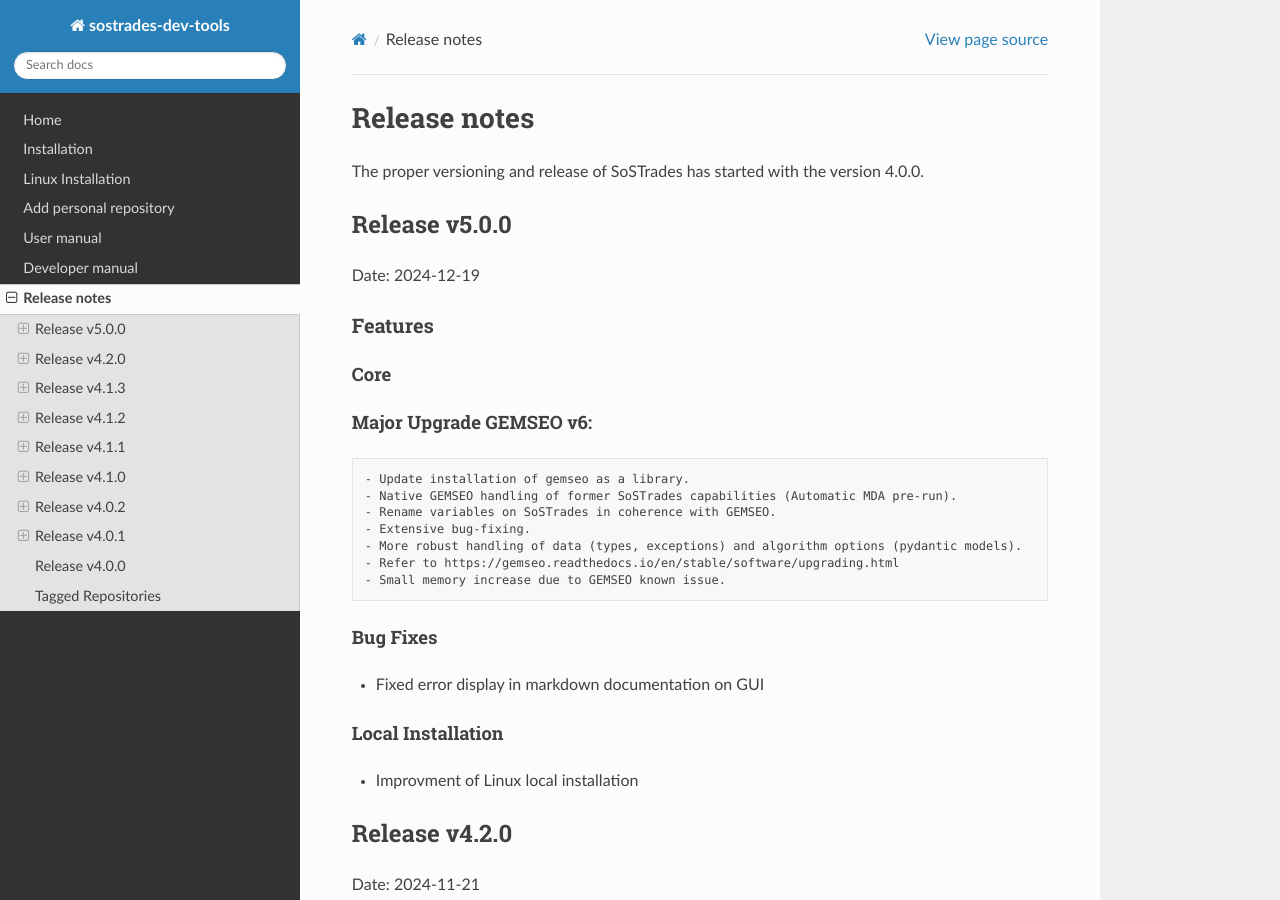
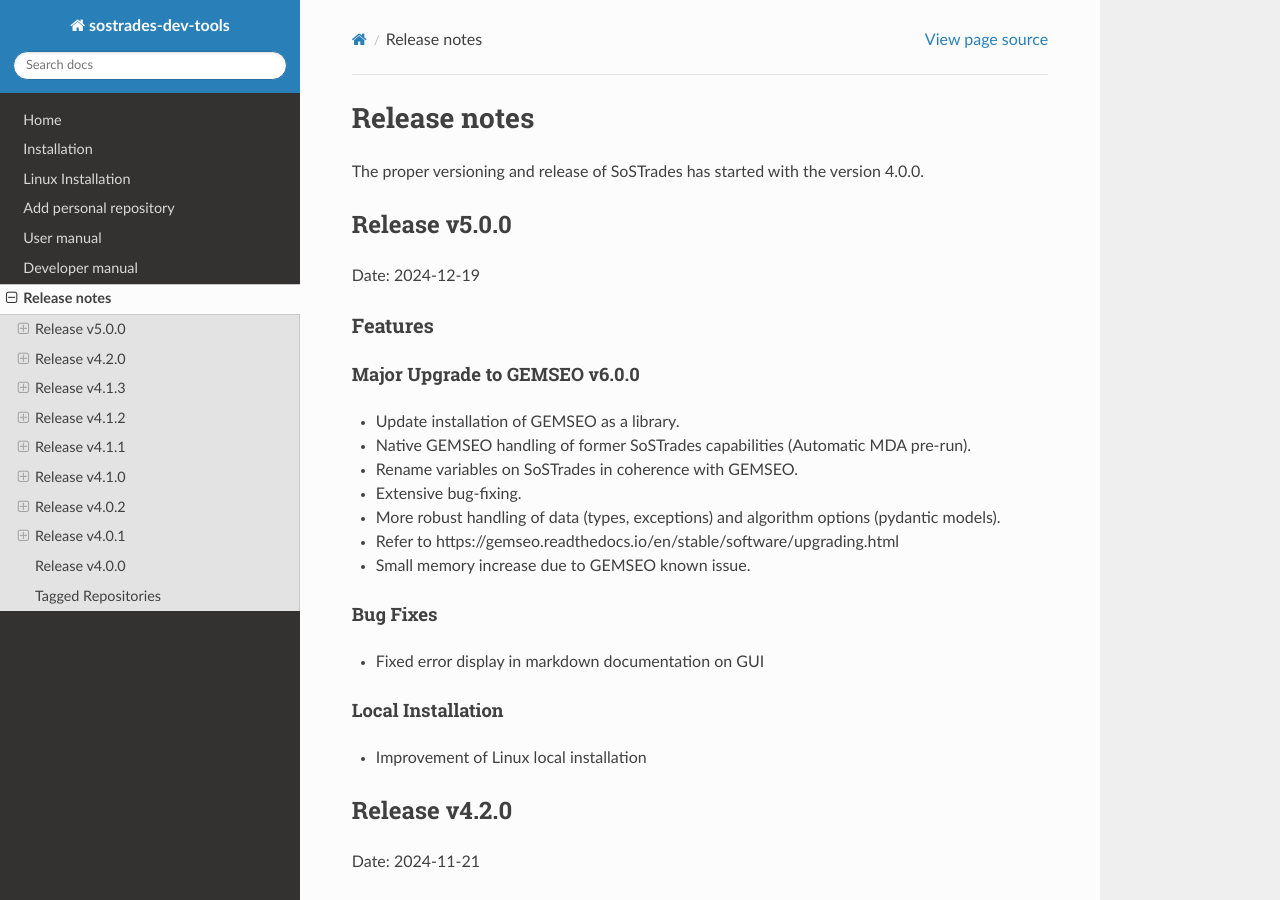
Before and after one commit to os-climate/sostrades-dev-tools, a Sphinx documentation site: the page built from docs/source/release-notes.md, in a window 1280 px wide and 900 px high. Built offline with Sphinx 7.4.7 and the Read the Docs theme 3.1.0, drawn with Linux system fonts in a browser that asks for light colours.

Commit message:
Update indentation release note 5.0.0

```diff
--- a/docs/source/release-notes.md
+++ b/docs/source/release-notes.md
@@ -8,21 +8,20 @@
 
 ### Features
 
-#### Core
-  #### Major Upgrade GEMSEO v6:
-    - Update installation of gemseo as a library.
-    - Native GEMSEO handling of former SoSTrades capabilities (Automatic MDA pre-run).
-    - Rename variables on SoSTrades in coherence with GEMSEO.
-    - Extensive bug-fixing.
-    - More robust handling of data (types, exceptions) and algorithm options (pydantic models).
-    - Refer to https://gemseo.readthedocs.io/en/stable/software/upgrading.html
-    - Small memory increase due to GEMSEO known issue.
+#### Major Upgrade to GEMSEO v6.0.0
+  - Update installation of GEMSEO as a library.
+  - Native GEMSEO handling of former SoSTrades capabilities (Automatic MDA pre-run).
+  - Rename variables on SoSTrades in coherence with GEMSEO.
+  - Extensive bug-fixing.
+  - More robust handling of data (types, exceptions) and algorithm options (pydantic models).
+  - Refer to https://gemseo.readthedocs.io/en/stable/software/upgrading.html
+  - Small memory increase due to GEMSEO known issue.
 
 #### Bug Fixes
 - Fixed error display in markdown documentation on GUI
 
 #### Local Installation
-- Improvment of Linux local installation
+- Improvement of Linux local installation
 
 
 ## Release v4.2.0
```
